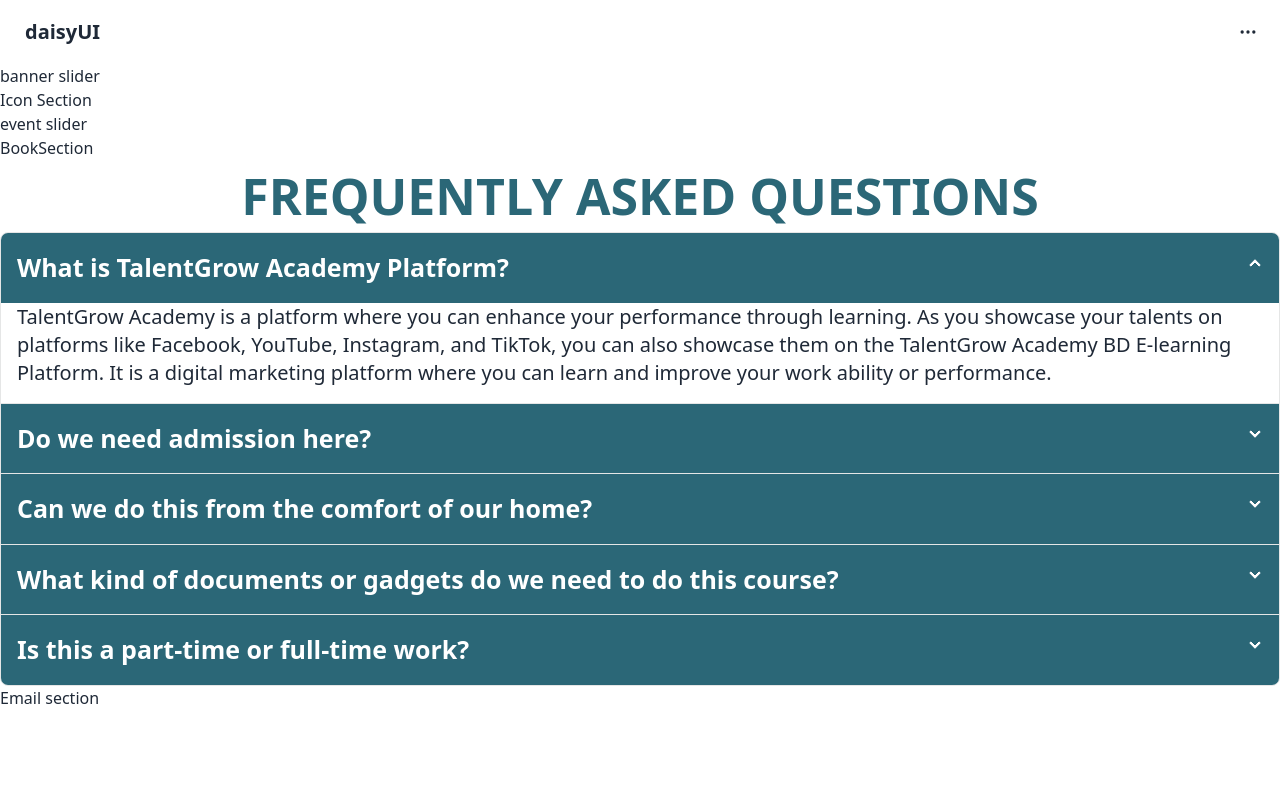
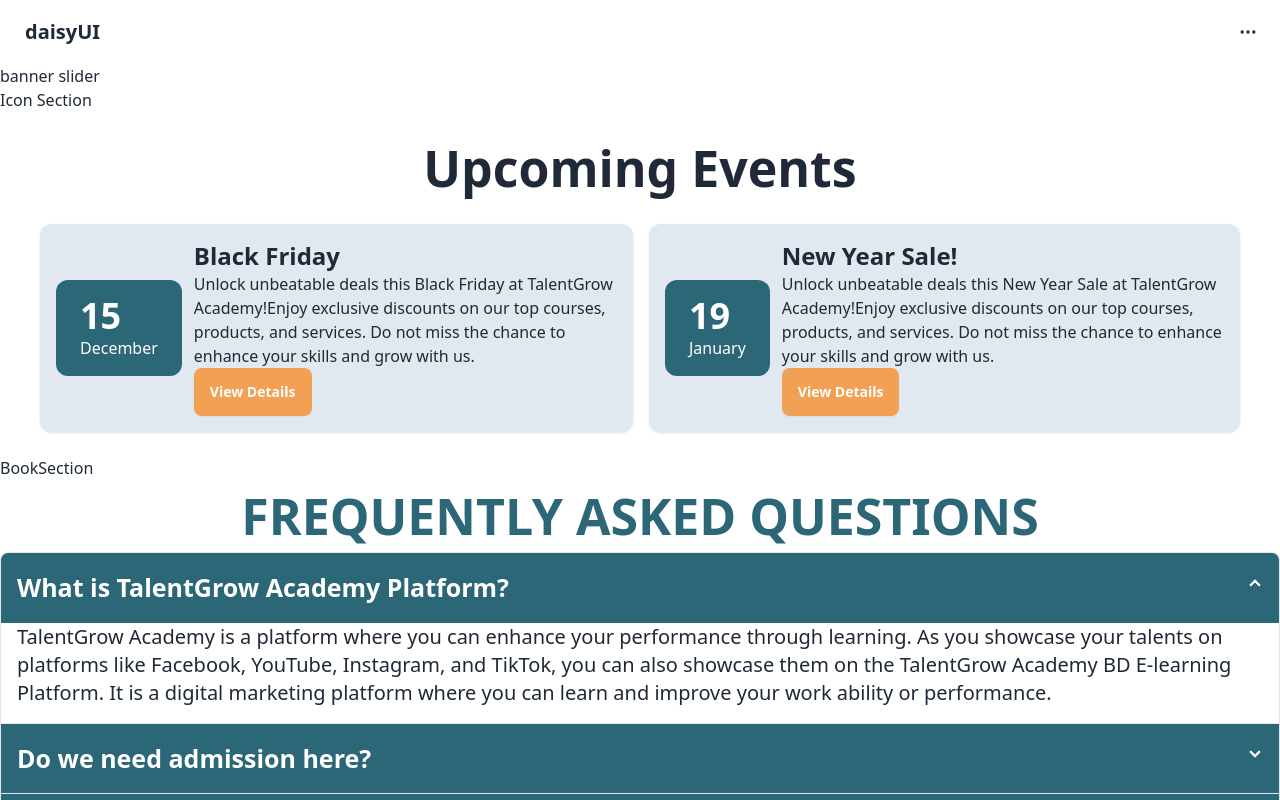
Before and after one commit to joychandrauday/talentgrowacademy-frontend, a React (Vite) app: page / in a window 1280 px wide. Shown: the top 800 px of the page. Built offline with nearby package versions, Linux system fonts and the light colour scheme.

Commit message:
Upcoming event section added

```diff
--- a/src/components/HomeComponents/EventSlider.jsx
+++ b/src/components/HomeComponents/EventSlider.jsx
@@ -1,18 +1,56 @@
-import PropTypes from 'prop-types';
-
+import PropTypes from "prop-types";
 
 const EventSlider = () => {
-    return (
-        <div>
-            <h1>event slider</h1>
+  return (
+    <>
+      <div className="md:my-6">
+        <h1 className="text-center font-bold md:text-[50px] text-2xl md:my-10">
+          Upcoming Events
+        </h1>
+        <div className="flex md:flex-row flex-col md:mx-10 gap-4">
+          <div className="bg-slate-200 md:p-4 p-2 md:flex gap-3 items-center justify-center shadow rounded-xl">
+            <div className="stat bg-[#2B6777] text-white flex-1 rounded-xl  ">
+              <div className="stat-value">15</div>
+              <h1 className="">December</h1>
+            </div>
+            <div>
+              <h1 className="font-bold text-2xl">Black Friday</h1>
+              <p>
+                Unlock unbeatable deals this Black Friday at TalentGrow
+                Academy!Enjoy exclusive discounts on our top courses, products,
+                and services. Do not miss the chance to enhance your skills and
+                grow with us.
+              </p>
+              <button className="btn text-white bg-[#F2A154] border-none">
+                View Details
+              </button>
+            </div>
+          </div>
+
+          <div className="bg-slate-200 md:p-4 p-2 md:flex gap-3 items-center justify-center shadow rounded-xl">
+            <div className="stat bg-[#2B6777] text-white flex-1 rounded-xl ">
+              <div className="stat-value">19</div>
+              <h1 className="">January</h1>
+            </div>
+            <div>
+              <h1 className="font-bold text-2xl">New Year Sale!</h1>
+              <p>
+                Unlock unbeatable deals this New Year Sale at TalentGrow
+                Academy!Enjoy exclusive discounts on our top courses, products,
+                and services. Do not miss the chance to enhance your skills and
+                grow with us.
+              </p>
+              <button className="btn text-white bg-[#F2A154] border-none">
+                View Details
+              </button>
+            </div>
+          </div>
         </div>
-    );
+      </div>
+    </>
+  );
 };
 
-
-EventSlider.propTypes = {
-
-};
-
+EventSlider.propTypes = {};
 
 export default EventSlider;
```
